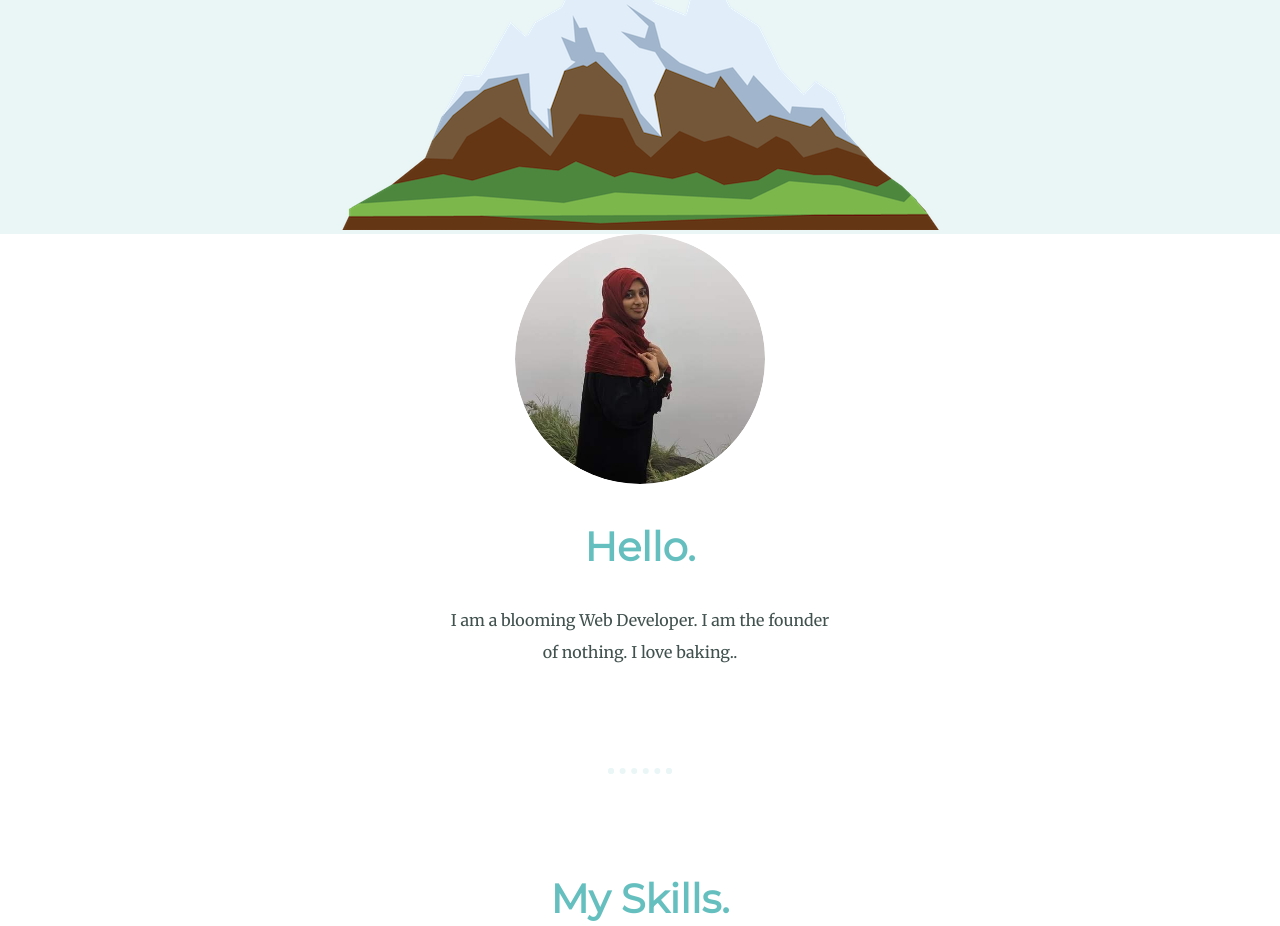
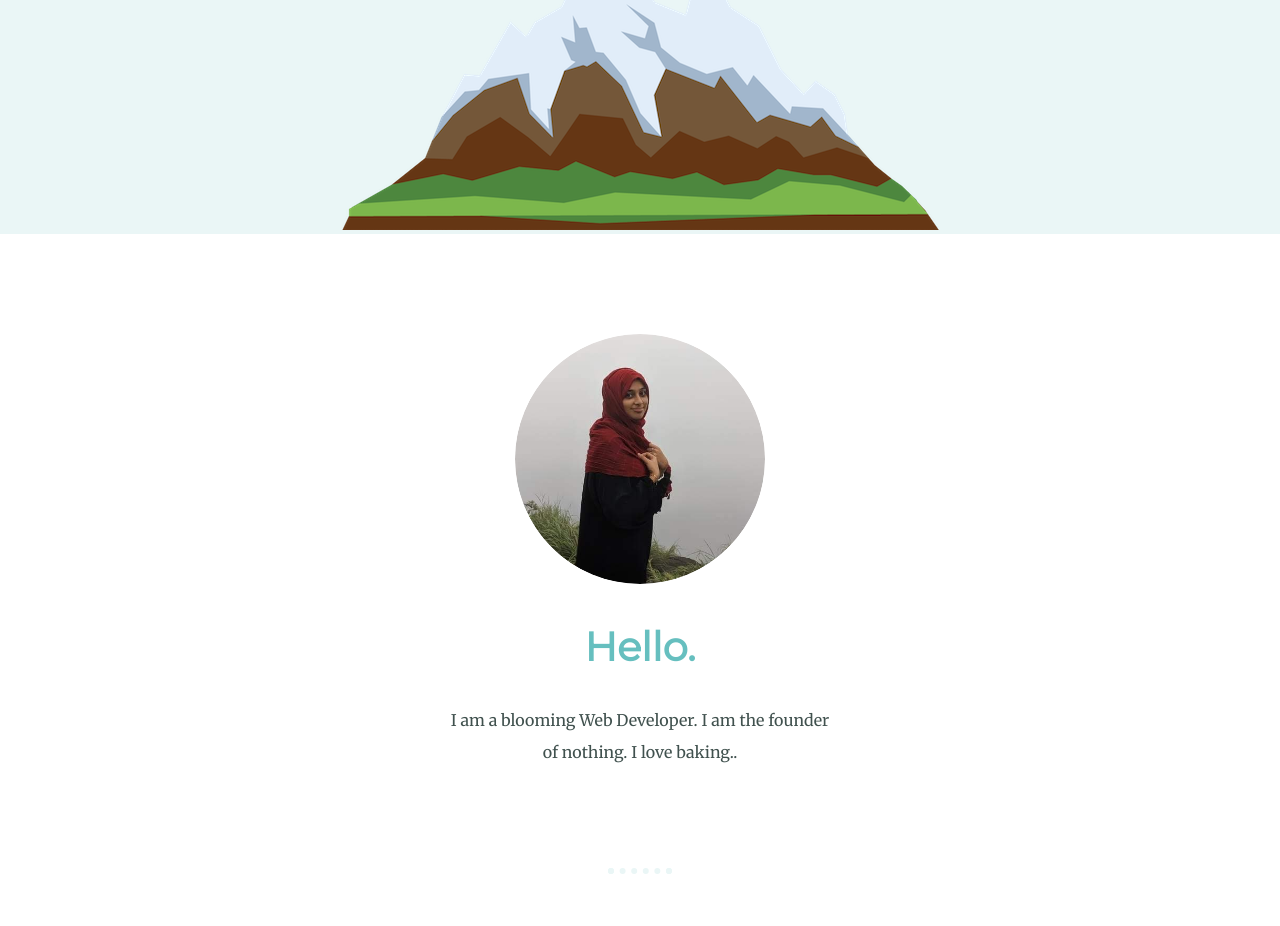
Before and after one commit to adhilakhader/cv, a plain HTML site: page index.html in a window 1280 px wide. Shown: the part 515-1441 px from the top of the page. Drawn offline with Linux system fonts and the light colour scheme.

Commit message:
Update styles.css

```diff
--- a/css/styles.css
+++ b/css/styles.css
@@ -59,6 +59,10 @@ margin: 0;
 background-color: #EAF6F6;
 position: relative;
 padding-top: 100px;
+}
+
+.middle-container {
+  padding-top: 100px;
 }
 
 .bottom-container {
```
